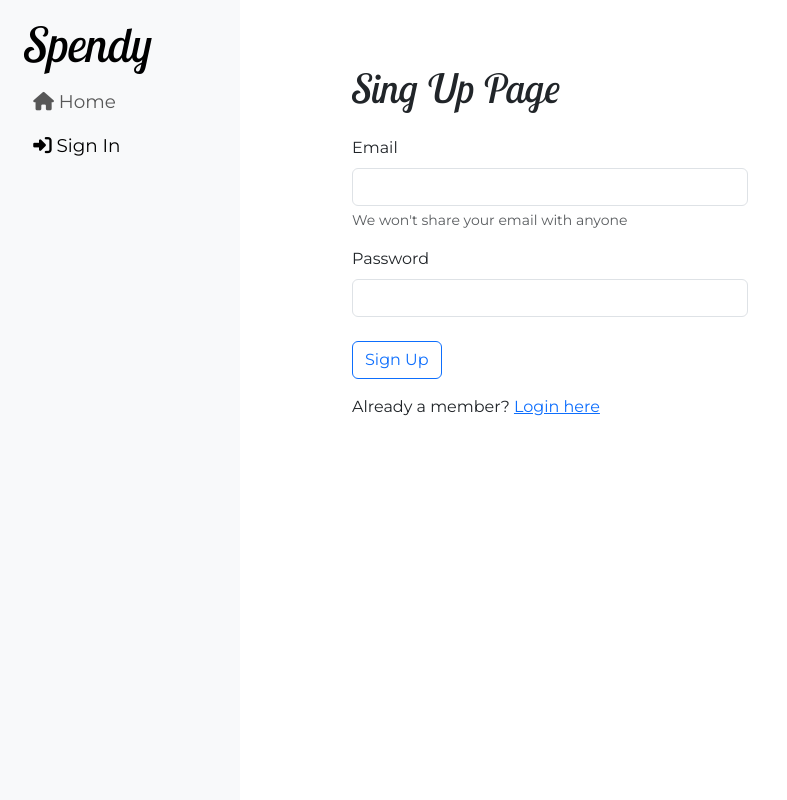
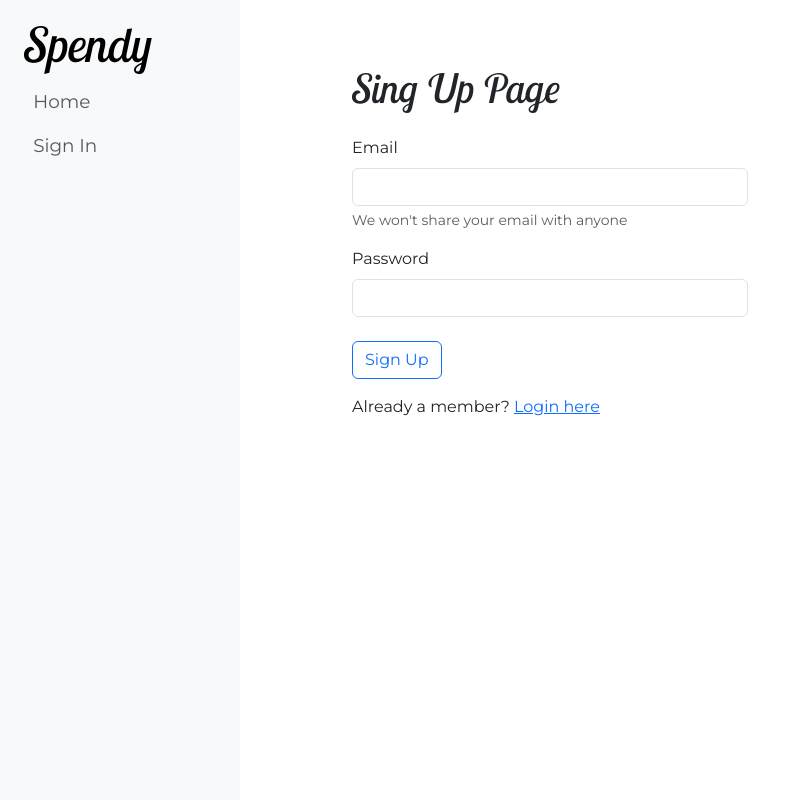
Before and after one commit to sh-andriy/Spendy, a Django app: page /users/register/ in a window 1280 px wide. Shown: the whole page, without its empty margins (0-787 px from the left). Run offline with Django 4.2, Linux system fonts and the light colour scheme; some libraries are stand-ins or nearby versions.

Commit message:
v0.4.5
- lil fix

```diff
--- a/essentials/templates/base.html
+++ b/essentials/templates/base.html
@@ -8,8 +8,6 @@
     <meta name="viewport" content="width=device-width, initial-scale=1">
     <link href="https://cdn.jsdelivr.net/npm/bootstrap@5.3.0-alpha1/dist/css/bootstrap.min.css" rel="stylesheet" integrity="sha384-GLhlTQ8iRABdZLl6O3oVMWSktQOp6b7In1Zl3/Jr59b6EGGoI1aFkw7cmDA6j6gD" crossorigin="anonymous">
     <script src="https://ajax.googleapis.com/ajax/libs/jquery/3.6.4/jquery.min.js"></script>
-    <script src="https://code.jquery.com/ui/1.13.2/jquery-ui.js"></script>
-    <script src="https://kit.fontawesome.com/f367936cd7.js" crossorigin="anonymous"></script>
     <link rel="stylesheet" href="{% static 'styles.css' %}">
     {% block head %}{% endblock %}
 </head>
--- a/essentials/templates/elements/navigation.html
+++ b/essentials/templates/elements/navigation.html
@@ -1,29 +1,28 @@
 <ul class="navbar-nav">
     <li class="nav-item nav-link-style hover-underline-animation">
-        <a class="nav-link {% if home_page %}active{% endif %}" aria-current="page" href="{% url 'users:home' %}">
-            <i class="fa-solid fa-house nav-icon-style"></i> Home
+        <a class="nav-link" aria-current="page" href="{% url 'users:home' %}">
+            Home
         </a>
     </li>
     {% if user.is_superuser %}
         <li class="nav-item nav-link-style hover-underline-animation">
             <a class="nav-link" href="{% url 'admin:index' %}" target="_blank">
-                <i class="fa-solid fa-user-tie nav-icon-style"></i> Admin
+                Admin
             </a>
         </li>
     {% endif %}
     {% if user.is_authenticated %}
         <li class="nav-item nav-link-style hover-underline-animation">
             <a class="nav-link" href="{% url 'users:logout' %}">
-                <i class="fa-solid fa-right-from-bracket nav-icon-style"></i> Sign Out
+                Sign Out
             </a>
         </li>
     {% else %}
         <li class="nav-item nav-link-style hover-underline-animation">
-            <a class="nav-link {% if login_page %}active{% endif %}" href="{% url 'users:login' %}">
-                <i class="fa-solid fa-right-to-bracket nav-icon-style"></i> Sign In
+            <a class="nav-link" href="{% url 'users:login' %}">
+                Sign In
             </a>
         </li>
     {% endif %}
 
-
 </ul>
```
